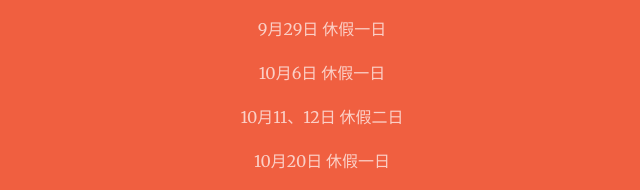
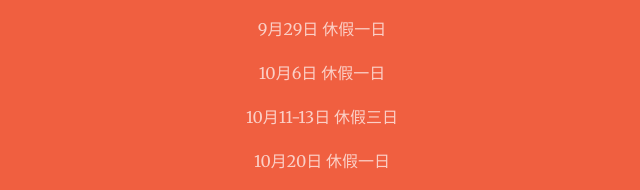
Before and after one commit to st8711000/enterprise-website, a website: page index.html in a window 1280 px wide. Shown: the part 1003-1193 px from the top of the page, 318-958 px from the left. Drawn offline with nearby package versions, Linux system fonts and the light colour scheme.

Commit message:
Update index.html

```diff
--- a/index.html
+++ b/index.html
@@ -91,7 +91,7 @@
                     <p class="text-faded">9月22日 休假一日</p>
                     <p class="text-faded">9月29日 休假一日</p>
                     <p class="text-faded">10月6日 休假一日</p>
-                    <p class="text-faded">10月11、12日 休假二日</p>
+                    <p class="text-faded">10月11-13日 休假三日</p>
                     <p class="text-faded">10月20日 休假一日</p>
                     <p class="text-faded">10月26-11月3日 休假九日</p>
                 </div>
```
